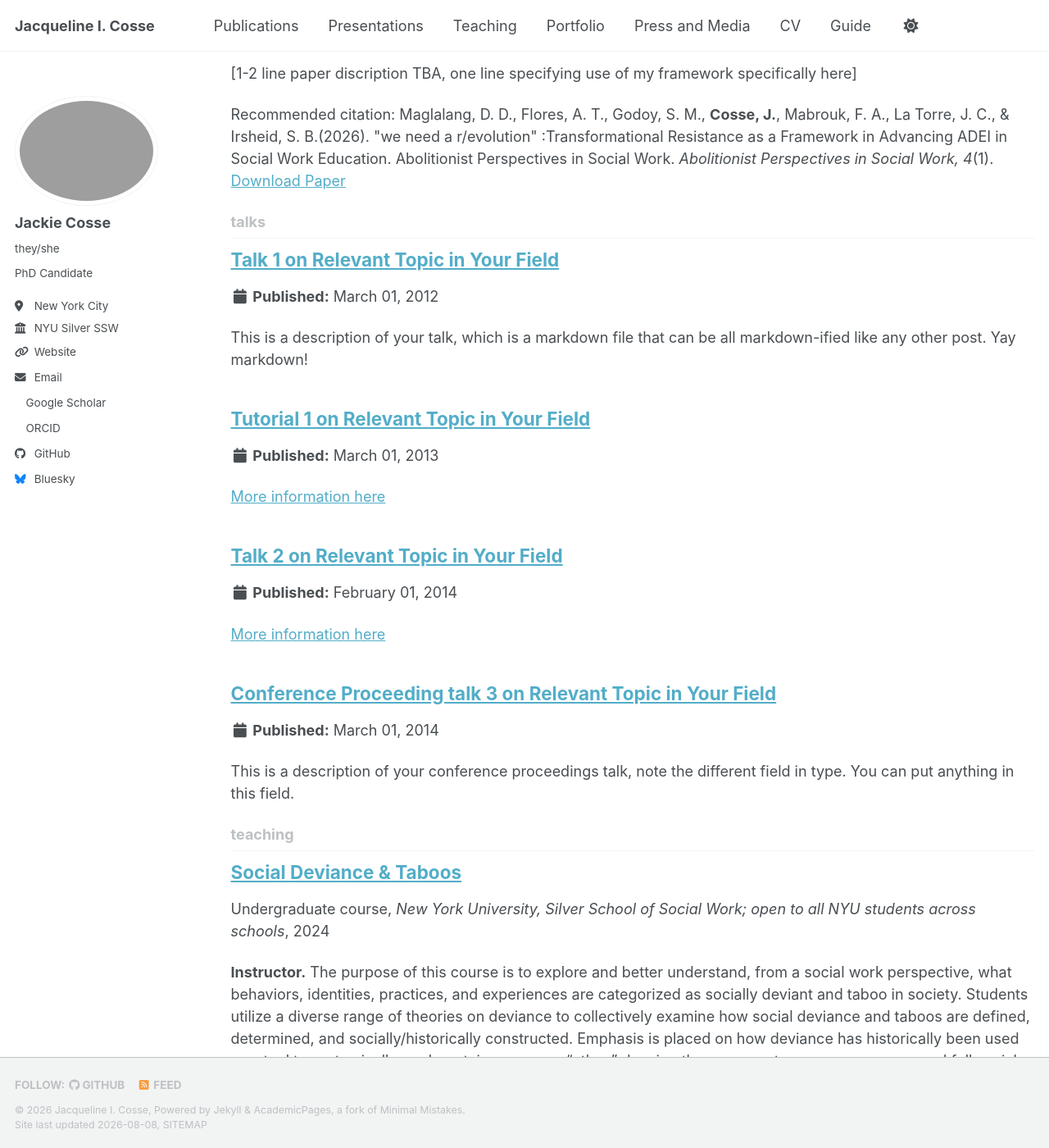
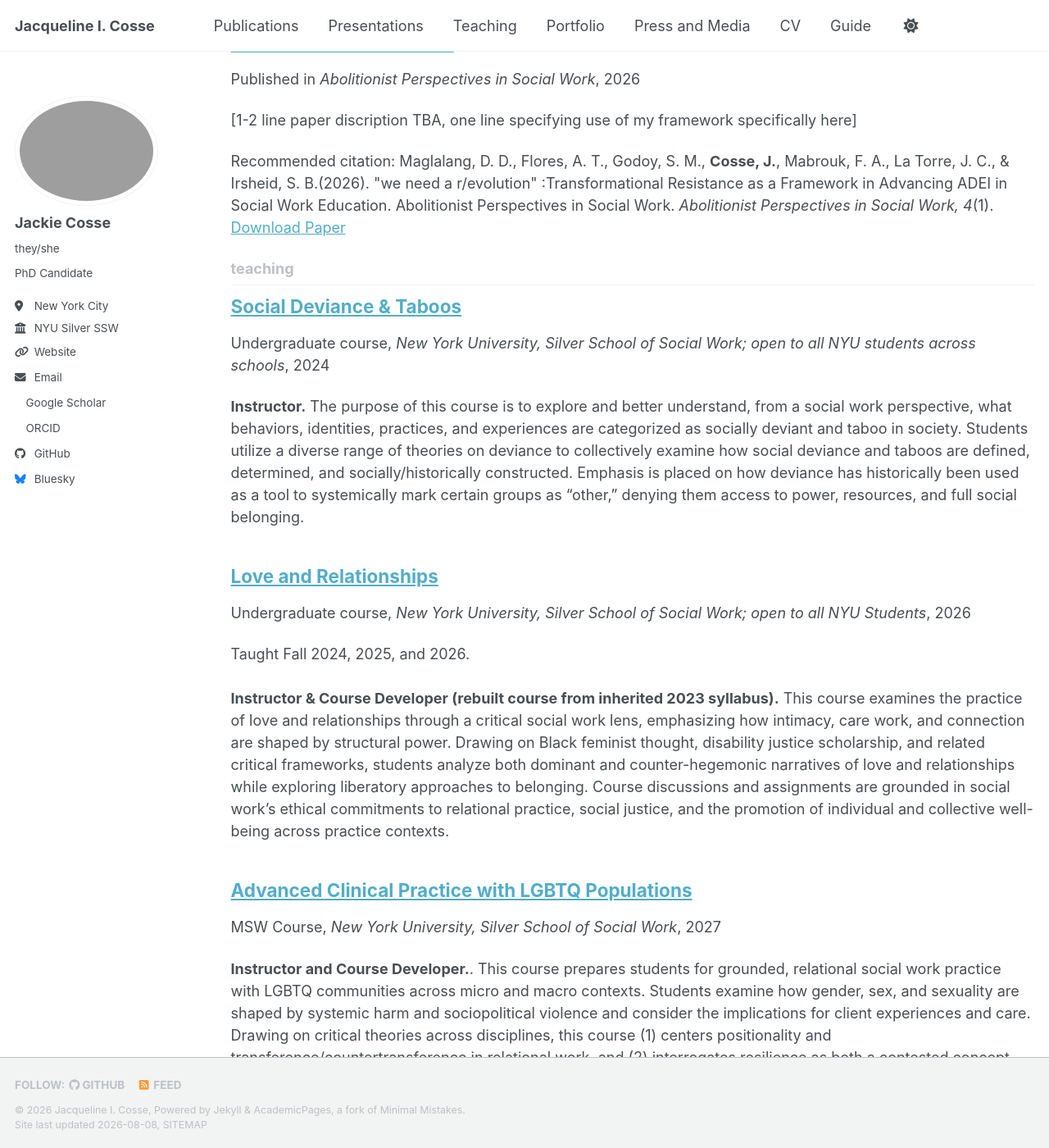
Before and after one commit to jackiecosse/jackiecosse.com, a Jekyll site: the page built from _pages/collection-archive.html, in a window 1280 px wide and 1400 px high, scrolled down 2557 px. Shown: the whole window at 82% size. Built offline with Jekyll 4.4.1, drawn with Linux system fonts in a browser that asks for light colours; a style sheet for code colours, icons or effects is not loaded.

Commit message:
Update _config.yml

```diff
--- a/_config.yml
+++ b/_config.yml
@@ -236,7 +236,7 @@
   portfolio:
     output: true
     permalink: /:collection/:path/
-  talks:
+  presentations:
     output: true
     permalink: /:collection/:path/
 
@@ -288,12 +288,12 @@
       author_profile: true
       share: true
       comment: true
-  # _talks
+  # _presentations
   - scope:
       path: ""
-      type: talks
+      type: presentations
     values:
-      layout: talk
+      layout: presentation
       author_profile: true
       share: true
 
```
